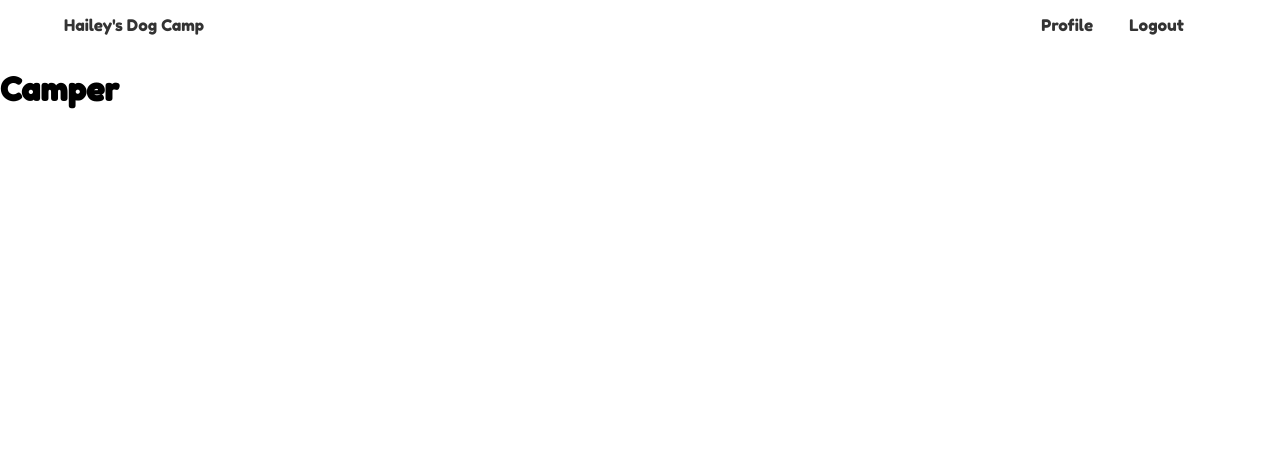
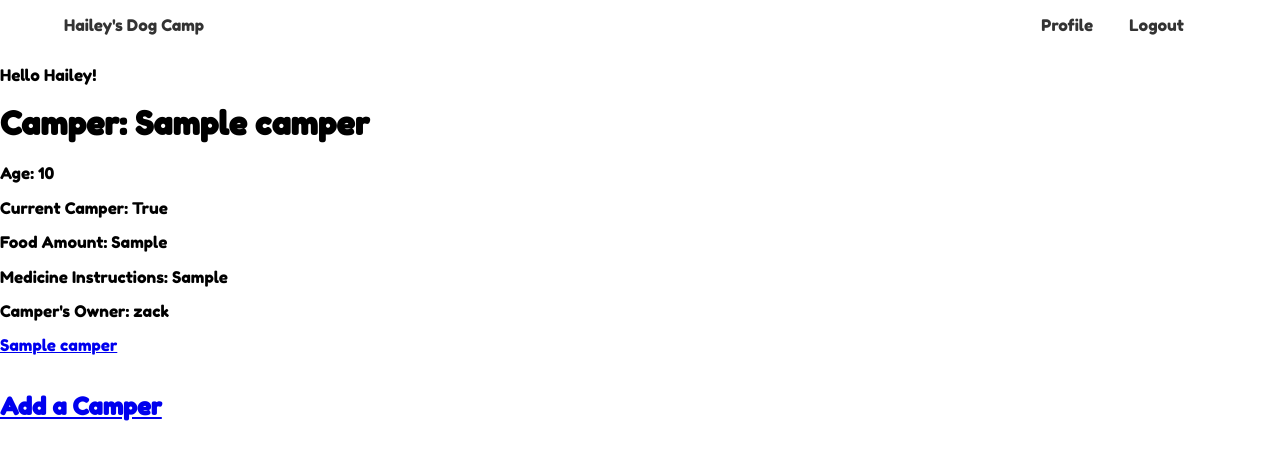
Before and after one commit to teresacho135/haileysdoggiedaycamp, a Django app: page /camper/ in a window 1280 px wide. Shown: the top 460 px of the page. Run offline with Django 3.2, Linux system fonts and the light colour scheme; a user stored in the database is signed in; data comes from the database, SQL or seed files in the repository; tables that the repository leaves empty hold one stand-in row (values such as "Sample post"); some libraries are stand-ins or nearby versions.

Commit message:
contains commented out code, add conditional for super user to see all campers aso condenses code to edit and create camper

```diff
--- a/templates/daycamp/camper.html
+++ b/templates/daycamp/camper.html
@@ -1,8 +1,46 @@
-{% extends 'base.html' %}
-{% block content %}
-<h1>Camper</h1>
-
-
-
-
+{% extends 'base.html' %} {% block content %}
+<main>
+{% comment %} {% if campers %} {% endcomment %}
+{%if request.user.is_superuser%}
+  <p>Hello Hailey!</p>
+{% endif %}
+{% for camper in campers %}
+  <div class="camper-container">
+    <div class="camper-info">
+      <div class="camper-name">
+        <h1>Camper: {{ camper.pet_name }}</h1>
+      </div>
+        <p>Age: {{ camper.age }}</p>
+        <p>Current Camper: {{ camper.isActive }}</p>
+        <p>Food Amount: {{ camper.food_amount }}</p>
+        <p>Medicine Instructions: {{ camper.medicine }}</p>
+        <p>Camper's Owner: {{ camper.owner }}</p>
+            <a href="{% url 'camper_detail' pk=camper.pk %}">{{ camper.pet_name}}</a>
+    </div>
+  </div>
+  </div>
+  {% endfor %}
+  <br>
+  <a href="{% url 'camper_create' %}"><h2>Add a Camper</h2></a>
+  {% comment %} {%else%}
+  <div class="campers-container">
+    <div class="campers-info">
+      <div class="campers-name">
+        <h1>Camper: {{ camper.pet_name }}</h1>
+        {%if request.user.is_superuser %}
+        <p>Hello Hailey!</p>
+        {% endif %}
+      </div>
+        <p>Camper: {{ camper.pet_name }}</p>
+        <p>Age: {{ camper.age }}</p>
+        <p>Current Camper: {{ camper.isActive }}</p>
+        <p>Food Amount: {{ camper.food_amount }}</p>
+        <p>Medicine Instructions: {{ camper.medicine }}</p>
+        <p>Camper's Owner: {{ camper.owner }}</p>
+            <a href="{% url 'camper_create' %}">Camper Form</a>
+    </div>
+  </div>
+  </div>
+  {% endif %} {% endcomment %}
+</main>
 {% endblock %}
```
